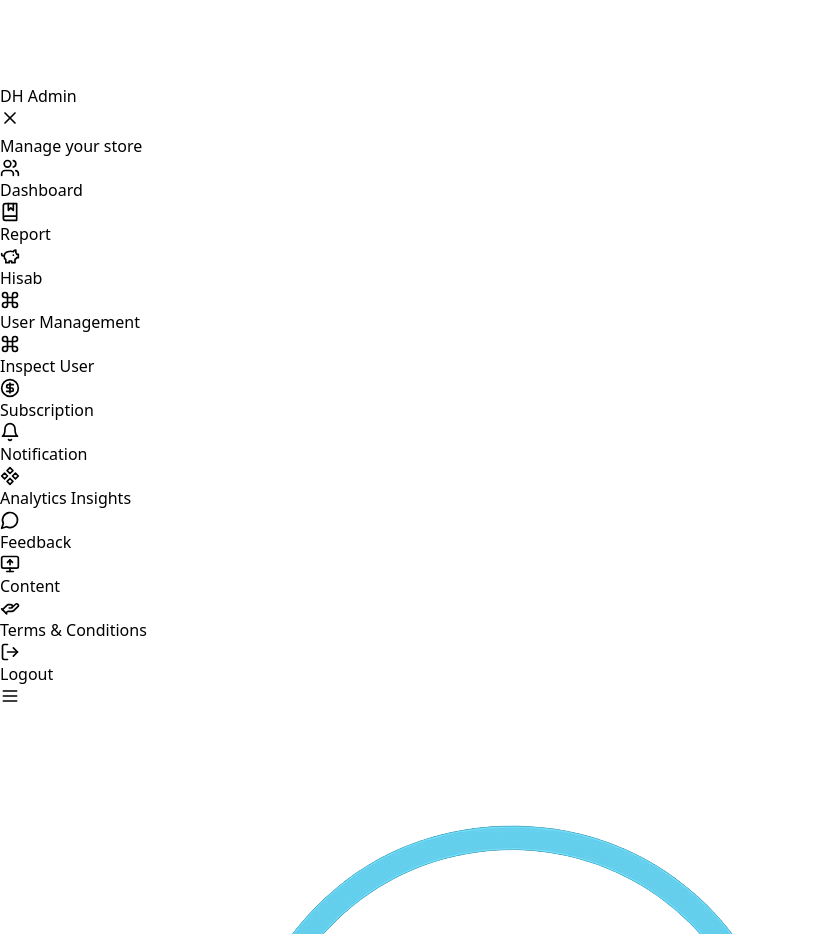
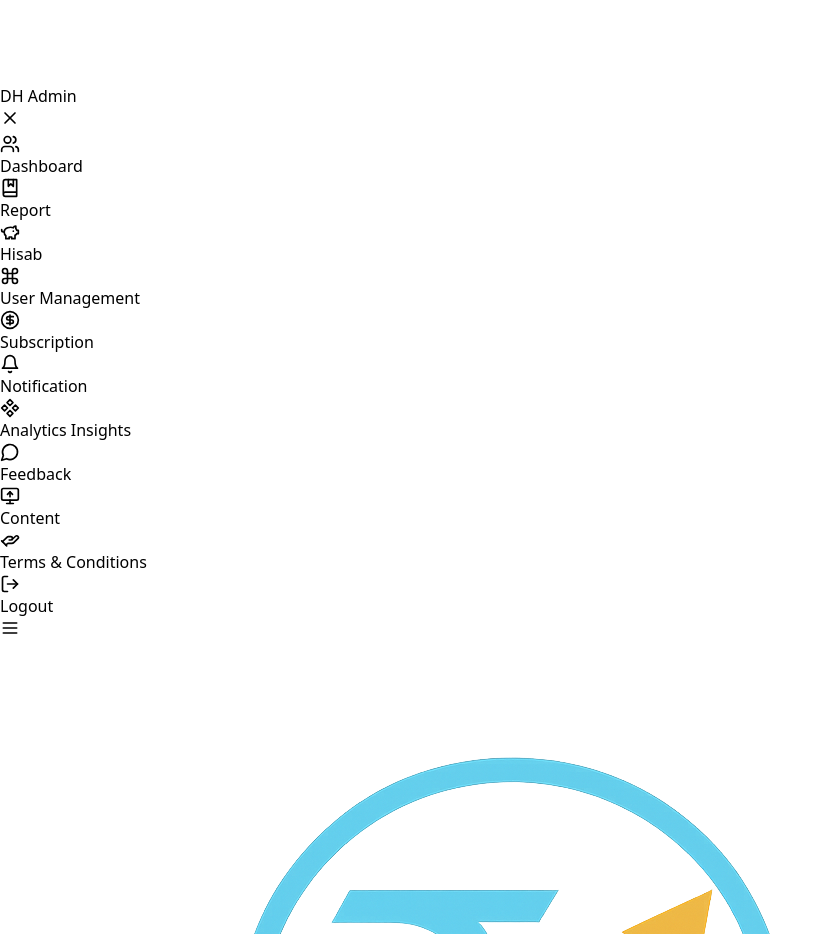
Before and after one commit to chinmaya-sahoo/DHadminpanel, a React (Vite) app in the folder frontend/: page /admin in a window 1280 px wide. Shown: the part 940-1874 px from the top of the page, without its empty margins (0-833 px from the left). Built offline with nearby package versions, Linux system fonts and the light colour scheme.

Commit message:
sidebar updated

```diff
--- a/frontend/src/components/SidebarLayout.jsx
+++ b/frontend/src/components/SidebarLayout.jsx
@@ -40,7 +40,7 @@ const SidebarLayout = ({ children }) => {
     { path: '/admin/report', icon: <BookMarked size={20} />, label: 'Report' },
     { path: '/admin/hisab', icon: <PiggyBank size={20} />, label: 'Hisab' },
     { path: '/admin/user-management', icon: <Command size={20} />, label: 'User Management' },
-    { path: '/admin/view-user', icon: <Command size={20} />, label: 'Inspect User' },
+    // { path: '/admin/view-user', icon: <Command size={20} />, label: 'Inspect User' },
     { path: '/admin/subscription-management', icon: <CircleDollarSign size={20} />, label: 'Subscription' },
     { path: '/admin/notification', icon: <Bell size={20} />, label: 'Notification' },
     { path: '/admin/analytics-insights', icon: <Component size={20} />, label: 'Analytics Insights' },
@@ -77,7 +77,7 @@ const SidebarLayout = ({ children }) => {
               <Link to="/admin">
               <div className="flex items-center space-x-3">
                 <img src="/logo.png" alt="Daily Hisab Admin Logo" className="w-10 h-10 rounded-full shadow" />
-                <h2 className="text-2xl font-bold bg-gradient-to-r from-blue-600 to-purple-600 bg-clip-text text-transparent">
+                <h2 className="text-2xl font-extrabold  bg-blue-400 bg-clip-text text-transparent">
                   DH Admin
                 </h2>
               </div>
@@ -89,20 +89,19 @@ const SidebarLayout = ({ children }) => {
                 <X size={20} className="text-gray-600" />
               </button>
             </div>
-            <p className="text-sm text-gray-500 mt-1">Manage your store</p>
           </div>
 
           {/* Navigation */}
-          <nav className="flex-1 px-4 py-6 space-y-2">
+          <nav className="flex-1 px-4 pt-0 pb-6 space-y-2">
             {menuItems.map((item) => (
               <Link
                 key={item.path}
                 to={item.path}
                 onClick={() => setIsMobileMenuOpen(false)}
                 className={`
-                  flex items-center px-4 py-3 rounded-xl text-gray-600 transition-all duration-200 group
+                  flex items-center px-4 py-3 rounded-lg text-gray-600 transition-all duration-200 group
                   ${isActive(item.path)
-                    ? 'bg-gradient-to-r from-blue-500 to-purple-600 text-white shadow-lg'
+                    ? ' bg-blue-400  text-white shadow-lg'
                     : 'hover:bg-gray-100 hover:text-blue-600 hover:shadow-md'
                   }
                 `}
```
